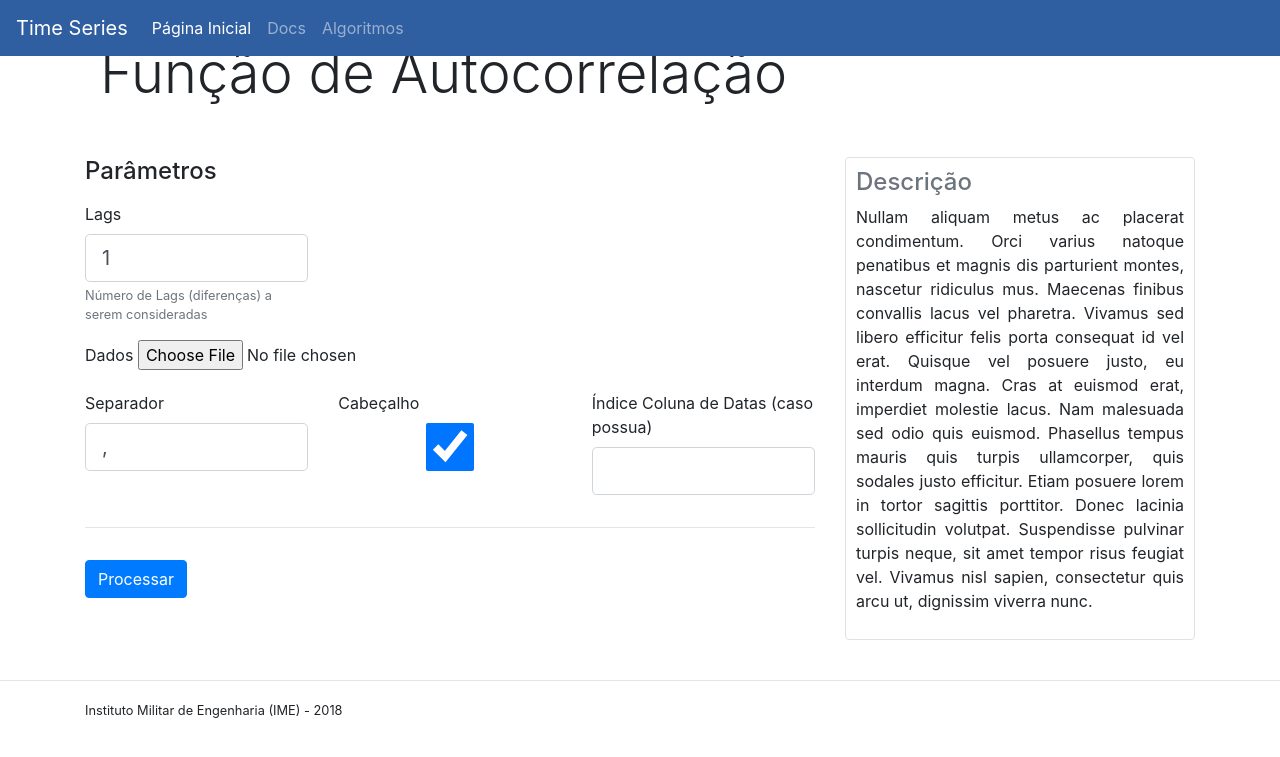
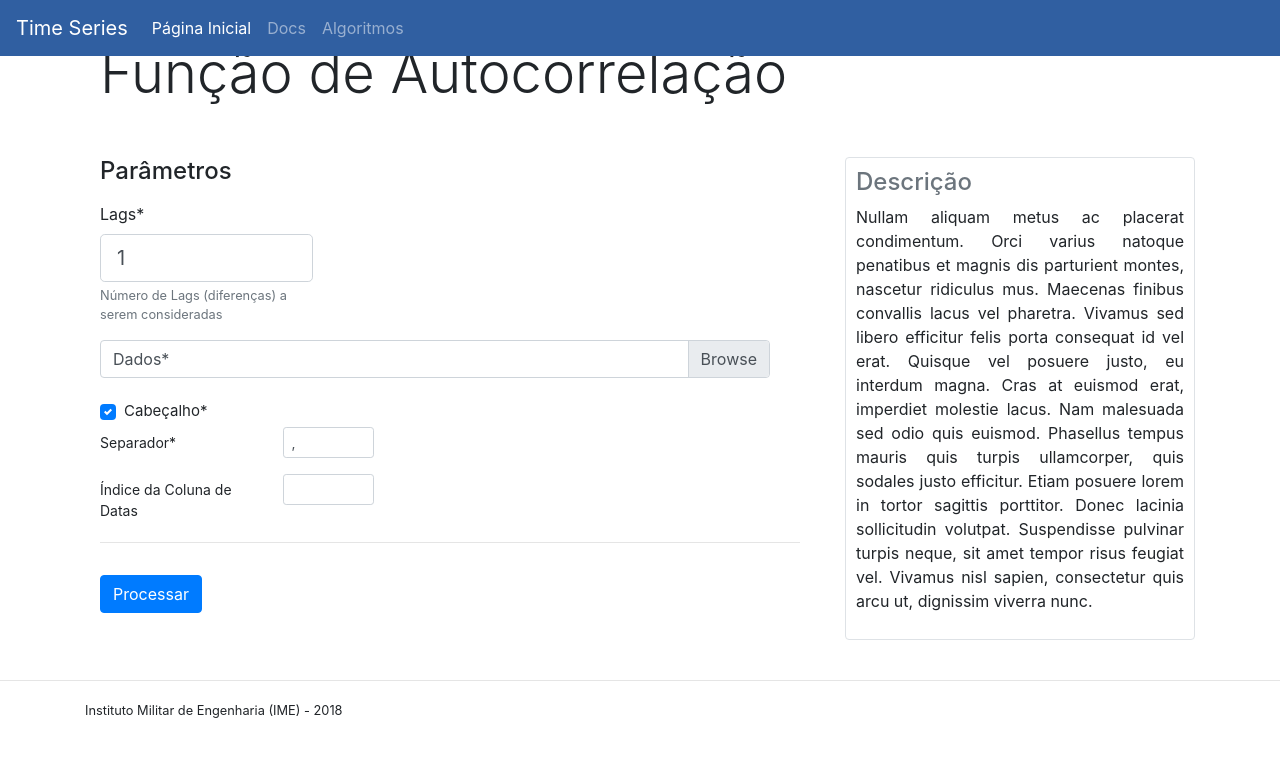
Before and after one commit to mariliamonteiro/pfc_timeseries, a Flask app: page /algorithms/acf in a window 1280 px wide. Shown: the top 757 px of the page. Run offline with Flask 2, Linux system fonts and the light colour scheme; some libraries are stand-ins or nearby versions.

Commit message:
Layout do ACF ajustado. Prints removidos.

```diff
--- a/forms.py
+++ b/forms.py
@@ -14,13 +14,13 @@ class FormARIMA(FlaskForm):
     submit = SubmitField('Processar')
 
 class FormACF(FlaskForm):
-    lags = IntegerField('Lags',default=1, validators= [InputRequired()])
+    lags = IntegerField('Lags*',default=1, validators= [InputRequired()])
 
     # CAMPOS FIXOS PARA TODOS OS FORMULÁRIOS (ARQUIVO)
-    dados = FileField('Dados', validators=[FileAllowed(['csv'], 'Somente arquivos .csv'), FileRequired()])
-    sep = StringField('Separador', default=',', validators=[Length(min=1, max=2), InputRequired()])
-    header = BooleanField('Cabeçalho', default= True)
-    datec = IntegerField('Índice Coluna de Datas (caso possua)')
+    dados = FileField('Dados*', validators=[FileAllowed(['csv'], 'Somente arquivos .csv'), FileRequired()])
+    sep = StringField('Separador*', default=',', validators=[Length(min=1, max=2), InputRequired()])
+    header = BooleanField('Cabeçalho*', default= True)
+    datec = IntegerField('Índice da Coluna de Datas')
 
     submit = SubmitField('Processar')
 
--- a/templates/algorithms_acf.html
+++ b/templates/algorithms_acf.html
@@ -1,9 +1,10 @@
 {% extends "layout_algorithms.html" %}
 
 {% block formulario %}
+
+<div class="container-fluid">
+
       <h4 class="mb-3">Parâmetros</h4>
-
-<div class= "content-section">
 
       <form method="POST" action="" enctype="multipart/form-data">
         {{ form.hidden_tag() }}
@@ -17,10 +18,10 @@
             </div>
           </div>
 
-          <div class="row">
-            <div class="form-group col-md-12">
-              {{ form.dados.label() }}
-              {{ form.dados }}
+          <div class="row container">
+            <div class="form-group col-md-12 mb-3 custom-file">
+              {{ form.dados(type="file", class="custom-file-input", id="customFile") }}
+              {{ form.dados.label(class="custom-file-label", for="customFile") }}
 
               {% for error in form.dados.errors %}
                 <span style="color:red;">{{ error }}</span>
@@ -29,21 +30,43 @@
             </div>
           </div>
 
-          <div class="row">
+          <div class="row container">
+            <div class="custom-control custom-checkbox my-1 mr-sm-2">
+              {{ form.header(type="checkbox", class="custom-control-input", id="customControlInline") }}
+              {{ form.header.label(class="custom-control-label", for="customControlInline", style="font-size:15px") }}
+            </div>
+          </div>
+
+          <div class="form-group row">
+            {{ form.sep.label(class="col-sm-3 col-form-label col-form-label-sm") }}
+            <div class="col-md-2">
+              {{ form.sep(class="form-control form-control-sm") }}
+            </div>
+          </div>
+
+          <div class="form-group row">
+            {{ form.datec.label(class="col-sm-3 col-form-label col-form-label-sm") }}
+            <div class="col-md-2">
+              {{ form.datec(class="form-control form-control-sm") }}
+            </div>
+          </div>
+
+
+          <!-- <div class="row">
             <div class="form-group col-md-4 mb-3">
               {{ form.sep.label(class="form-control-label") }}
-            {{ form.sep(class="form-control form-control-lg") }}
+              {{ form.sep(class="form-control form-control-sm") }}
             </div>
             <div class="form-group col-md-4 mb-3">
               {{ form.header.label(class="form-control-label") }}
-            {{ form.header(class="form-control form-control-lg") }}
+              {{ form.header(class="form-control form-control-lg", type="radio") }}
             </div>
             <div class="form-group col-md-4 mb-3">
               {{ form.datec.label(class="form-control-label") }}
               {{ form.datec(class="form-control form-control-lg") }}
-            <!-- <small class="form-text text-muted">Ordem da componente das médias móveis</small> -->
+
             </div>
-          </div>
+          </div> -->
 
         <hr>
 
--- a/templates/algorithms_pacf.html
+++ b/templates/algorithms_pacf.html
@@ -20,7 +20,7 @@
           <div class="row">
             <div class="form-group col-md-12">
               {{ form.dados.label() }}
-              {{ form.dados }}
+              {{ form.dados(class="form-control-file") }}
 
               {% for error in form.dados.errors %}
                 <span style="color:red;">{{ error }}</span>
--- a/variables.py
+++ b/variables.py
@@ -15,8 +15,6 @@ def shortDesc():
     for s in files_list:
         file = codecs.open(mypath+'/'+s, encoding='utf-8', mode='r')
         res = file.readlines()
-        print(res)
-        print([re.split('\s*: \s*|\s*:\s*', s.strip()) for s in res])
         res = dict([re.split('\s*: \s*|\s*:\s*', s.strip()) for s in res[:4]])
         res['page'] = '/algorithms/' + res['page']
 
```
Also changed, not shown: static/images/0622b88af8a85b4a.png (added), static/images/b836ef1a834655ea.png (added). Lines whose indentation alone changed are shown as unchanged.
